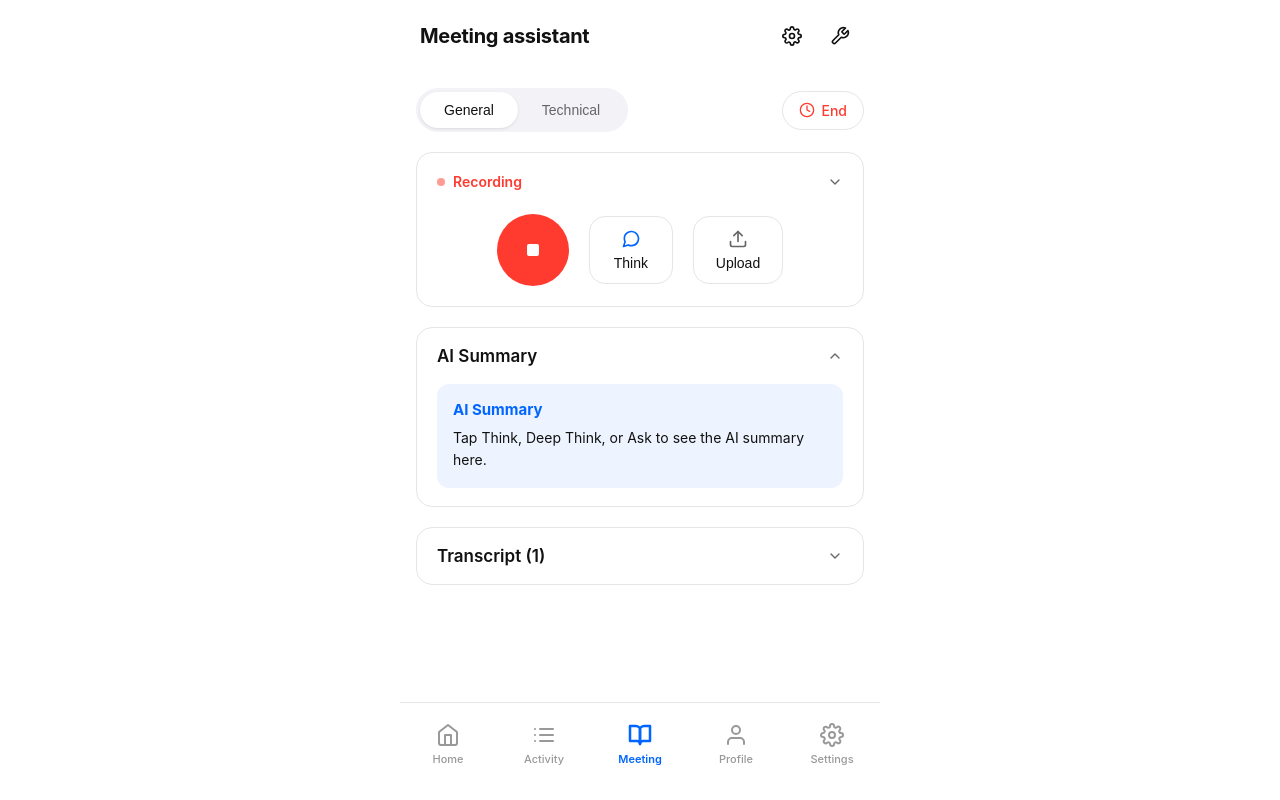
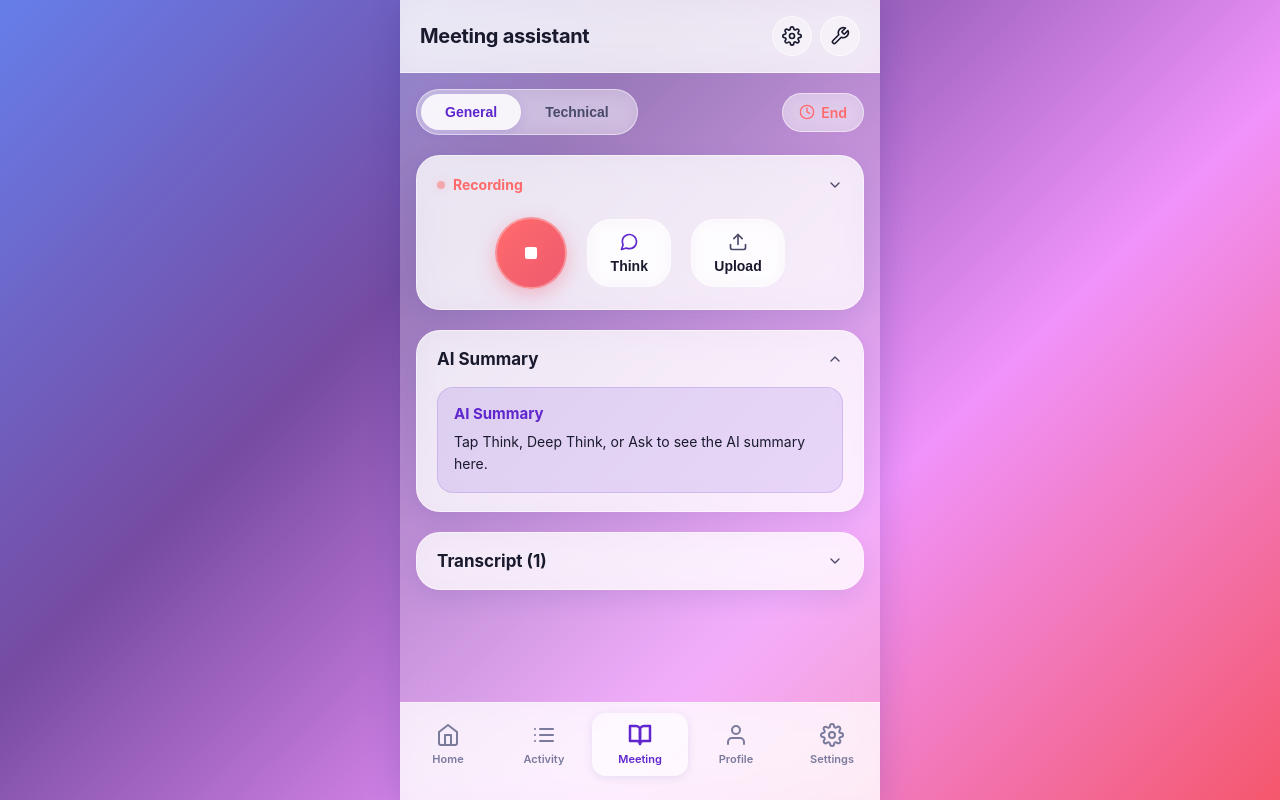
Before and after one commit to kannanjmc/interfaceai-assignment, a Flask app: page / in a window 1280 px wide. Run offline with Flask 3, Linux system fonts and the light colour scheme.

Commit message:
Convert UI to Glassmorphism style

```diff
--- a/src/ui_app/static/css/style.css
+++ b/src/ui_app/static/css/style.css
@@ -1,18 +1,17 @@
-/* Meeting Assistant Mobile UI - Minimalism Style */
+/* Meeting Assistant Mobile UI - Glassmorphism Style */
 
 :root {
-    --bg-color: #ffffff;
-    --surface: #ffffff;
-    --text-primary: #111111;
-    --text-secondary: #666666;
-    --text-muted: #999999;
-    --accent: #0066ff;
-    --accent-light: #eef4ff;
-    --danger: #ff3b30;
-    --success: #34c759;
-    --border: #e5e5ea;
-    --radius: 16px;
-    --radius-sm: 12px;
+    --glass: rgba(255, 255, 255, 0.75);
+    --glass-border: rgba(255, 255, 255, 0.5);
+    --text-primary: #1a1a2e;
+    --text-secondary: #4a4a68;
+    --text-muted: #7a7a9c;
+    --accent: #5f27cd;
+    --accent-light: rgba(95, 39, 205, 0.12);
+    --danger: #ff6b6b;
+    --success: #1dd1a1;
+    --radius: 24px;
+    --radius-sm: 16px;
     --radius-pill: 999px;
 }
 
@@ -25,7 +24,8 @@
 html, body {
     height: 100%;
     font-family: -apple-system, BlinkMacSystemFont, 'Segoe UI', Roboto, Helvetica, Arial, sans-serif;
-    background-color: var(--bg-color);
+    background: linear-gradient(135deg, #667eea 0%, #764ba2 33%, #f093fb 66%, #f5576c 100%);
+    background-attachment: fixed;
     color: var(--text-primary);
     overflow: hidden;
     -webkit-tap-highlight-color: transparent;
@@ -37,9 +37,12 @@ html, body {
     height: 100vh;
     max-width: 480px;
     margin: 0 auto;
-    background-color: var(--bg-color);
+    background: rgba(255, 255, 255, 0.25);
     overflow: hidden;
     position: relative;
+    backdrop-filter: blur(20px);
+    -webkit-backdrop-filter: blur(20px);
+    box-shadow: 0 8px 32px 0 rgba(31, 38, 135, 0.2);
 }
 
 /* Icons */
@@ -61,7 +64,10 @@ html, body {
     align-items: center;
     justify-content: space-between;
     padding: 16px 20px;
-    background-color: var(--surface);
+    background: var(--glass);
+    backdrop-filter: blur(16px);
+    -webkit-backdrop-filter: blur(16px);
+    border-bottom: 1px solid var(--glass-border);
     flex-shrink: 0;
 }
 
@@ -82,18 +88,19 @@ html, body {
     height: 40px;
     border: none;
     border-radius: 50%;
-    background: transparent;
+    background: rgba(255, 255, 255, 0.4);
     color: var(--text-primary);
     display: flex;
     align-items: center;
     justify-content: center;
     cursor: pointer;
-    transition: all 0.15s ease;
+    transition: all 0.2s ease;
     padding: 0;
+    border: 1px solid var(--glass-border);
 }
 
 .icon-btn:active {
-    background: rgba(0, 0, 0, 0.05);
+    background: rgba(255, 255, 255, 0.6);
 }
 
 /* Main Content */
@@ -119,9 +126,12 @@ html, body {
 
 .tabs {
     display: inline-flex;
-    background: #f2f2f7;
+    background: rgba(255, 255, 255, 0.35);
     border-radius: var(--radius-pill);
     padding: 4px;
+    border: 1px solid var(--glass-border);
+    backdrop-filter: blur(10px);
+    -webkit-backdrop-filter: blur(10px);
 }
 
 .tab-btn {
@@ -130,16 +140,16 @@ html, body {
     background: transparent;
     border-radius: var(--radius-pill);
     font-size: 14px;
-    font-weight: 500;
+    font-weight: 600;
     color: var(--text-secondary);
     cursor: pointer;
     transition: all 0.2s ease;
 }
 
 .tab-btn.active {
-    background: var(--surface);
-    color: var(--text-primary);
-    box-shadow: 0 1px 3px rgba(0, 0, 0, 0.1);
+    background: rgba(255, 255, 255, 0.85);
+    color: var(--accent);
+    box-shadow: 0 2px 12px rgba(95, 39, 205, 0.15);
 }
 
 .end-session {
@@ -147,27 +157,32 @@ html, body {
     align-items: center;
     gap: 6px;
     padding: 10px 16px;
-    background: transparent;
-    border: 1px solid var(--border);
+    background: rgba(255, 255, 255, 0.4);
+    border: 1px solid var(--glass-border);
     border-radius: var(--radius-pill);
     font-size: 14px;
-    font-weight: 500;
+    font-weight: 600;
     color: var(--danger);
     cursor: pointer;
-    transition: all 0.15s ease;
+    transition: all 0.2s ease;
+    backdrop-filter: blur(10px);
+    -webkit-backdrop-filter: blur(10px);
 }
 
 .end-session:active {
-    background: rgba(255, 59, 48, 0.05);
+    background: rgba(255, 255, 255, 0.7);
 }
 
 /* Recording Section */
 .recording-section {
-    background: var(--surface);
-    border: 1px solid var(--border);
+    background: var(--glass);
+    border: 1px solid var(--glass-border);
     border-radius: var(--radius);
     padding: 20px;
     margin-bottom: 20px;
+    backdrop-filter: blur(16px);
+    -webkit-backdrop-filter: blur(16px);
+    box-shadow: 0 8px 24px rgba(31, 38, 135, 0.1);
 }
 
 .recording-section.collapsed .recording-controls {
@@ -194,6 +209,7 @@ html, body {
     background: var(--danger);
     border-radius: 50%;
     animation: pulse 1.5s infinite;
+    box-shadow: 0 0 12px rgba(255, 107, 107, 0.5);
 }
 
 @keyframes pulse {
@@ -203,7 +219,7 @@ html, body {
 
 .recording-text {
     font-size: 14px;
-    font-weight: 600;
+    font-weight: 700;
     color: var(--danger);
 }
 
@@ -226,19 +242,21 @@ html, body {
     height: 72px;
     border: none;
     border-radius: 50%;
-    background: var(--danger);
+    background: linear-gradient(135deg, #ff6b6b, #ee5a6f);
     color: white;
     font-size: 24px;
     display: flex;
     align-items: center;
     justify-content: center;
     cursor: pointer;
-    transition: all 0.15s ease;
+    transition: all 0.2s ease;
+    box-shadow: 0 6px 20px rgba(238, 90, 111, 0.35);
+    border: 2px solid rgba(255, 255, 255, 0.3);
 }
 
 .record-btn:active {
     transform: scale(0.96);
-    opacity: 0.9;
+    box-shadow: 0 3px 10px rgba(238, 90, 111, 0.35);
 }
 
 .record-btn .icon {
@@ -252,19 +270,22 @@ html, body {
     align-items: center;
     gap: 6px;
     padding: 12px 22px;
-    border: 1px solid var(--border);
+    border: 1px solid var(--glass-border);
     border-radius: var(--radius);
-    background: var(--surface);
+    background: rgba(255, 255, 255, 0.45);
     color: var(--text-primary);
     font-size: 14px;
-    font-weight: 500;
+    font-weight: 600;
     cursor: pointer;
-    transition: all 0.15s ease;
+    transition: all 0.2s ease;
     min-width: 84px;
+    backdrop-filter: blur(8px);
+    -webkit-backdrop-filter: blur(8px);
 }
 
 .action-btn:active {
-    background: rgba(0, 0, 0, 0.03);
+    background: rgba(255, 255, 255, 0.75);
+    transform: scale(0.97);
 }
 
 .action-btn .icon {
@@ -281,10 +302,14 @@ html, body {
 .summary-section,
 .transcript-section,
 .technical-section {
-    background: var(--surface);
-    border: 1px solid var(--border);
+    background: var(--glass);
+    border: 1px solid var(--glass-border);
     border-radius: var(--radius);
     margin-bottom: 20px;
+    backdrop-filter: blur(16px);
+    -webkit-backdrop-filter: blur(16px);
+    box-shadow: 0 8px 24px rgba(31, 38, 135, 0.1);
+    overflow: hidden;
 }
 
 .section-header {
@@ -298,12 +323,12 @@ html, body {
 }
 
 .section-header:active {
-    background: rgba(0, 0, 0, 0.02);
+    background: rgba(255, 255, 255, 0.2);
 }
 
 .section-title {
     font-size: 17px;
-    font-weight: 600;
+    font-weight: 700;
     color: var(--text-primary);
 }
 
@@ -327,6 +352,7 @@ html, body {
 
 .summary-card {
     background: var(--accent-light);
+    border: 1px solid rgba(95, 39, 205, 0.15);
     border-radius: var(--radius-sm);
     padding: 16px;
 }
@@ -654,12 +697,14 @@ html, body {
     display: flex;
     justify-content: space-around;
     align-items: center;
-    background: var(--surface);
-    border-top: 1px solid var(--border);
+    background: var(--glass);
+    border-top: 1px solid var(--glass-border);
     padding: 10px 0 24px;
     margin-top: auto;
     z-index: 100;
     flex-shrink: 0;
+    backdrop-filter: blur(16px);
+    -webkit-backdrop-filter: blur(16px);
 }
 
 .nav-item {
@@ -672,9 +717,9 @@ html, body {
     color: var(--text-muted);
     text-decoration: none;
     font-size: 11px;
-    font-weight: 500;
-    transition: all 0.15s ease;
-    border-radius: 12px;
+    font-weight: 600;
+    transition: all 0.2s ease;
+    border-radius: 14px;
     flex: 1;
     min-width: 56px;
     text-align: center;
@@ -702,7 +747,8 @@ html, body {
 
 .nav-item.active {
     color: var(--accent);
-    font-weight: 600;
+    background: rgba(255, 255, 255, 0.55);
+    box-shadow: 0 2px 10px rgba(31, 38, 135, 0.1);
 }
 
 .nav-item.active .icon {
@@ -764,6 +810,25 @@ html, body {
 }
 
 /* Responsive adjustments */
+@supports not (backdrop-filter: blur(20px)) {
+    .app-container,
+    .app-header,
+    .recording-section,
+    .summary-section,
+    .transcript-section,
+    .technical-section,
+    .stat-card,
+    .section-card,
+    .activity-item,
+    .bottom-nav,
+    .toast,
+    .tabs,
+    .end-session,
+    .action-btn {
+        background: rgba(255, 255, 255, 0.9);
+    }
+}
+
 @media (max-width: 360px) {
     .recording-controls {
         gap: 16px;
```
Also changed, not shown: other parts of src/ui_app/static/css/style.css (+58 -41 lines).
